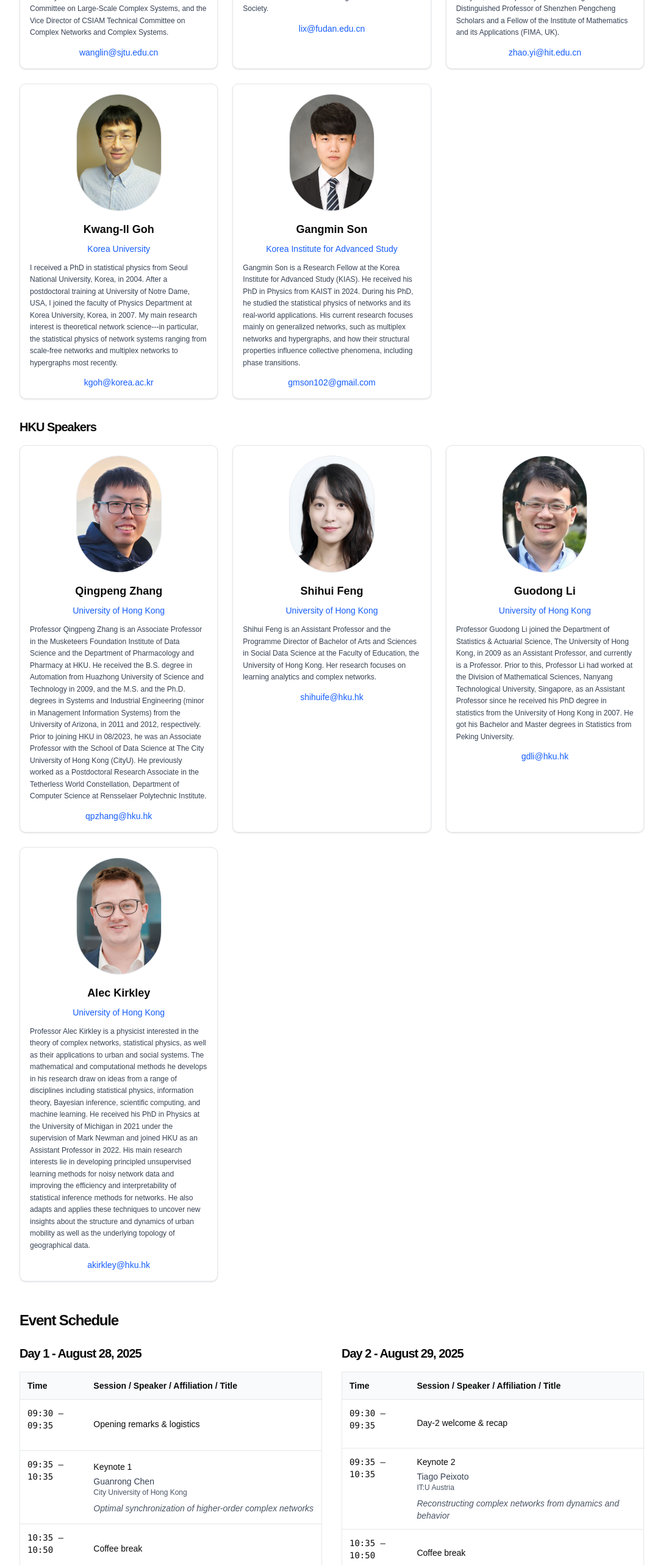
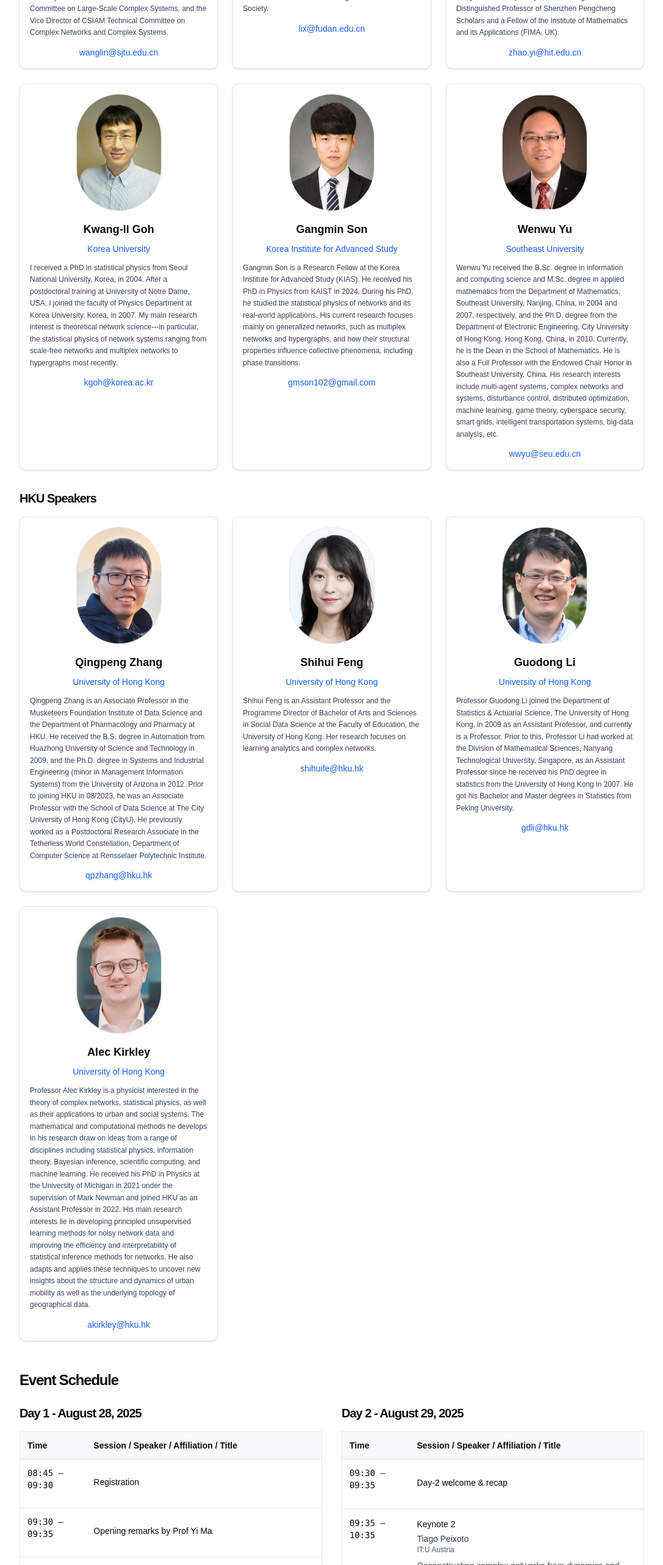
Before and after one commit to HKU-Complex-Networks-Lab/hku-complex-networks-lab-page, a Next.js app: page /news/workshop-2025 in a window 1280 px wide. Shown: the part 2840-5406 px from the top of the page at 61% size, without its empty margins (96-1183 px from the left). Built offline with nearby package versions, Linux system fonts and the light colour scheme.

Commit message:
update schedule and speaker

```diff
--- a/app/news/workshop-2025/page.tsx
+++ b/app/news/workshop-2025/page.tsx
@@ -98,6 +98,13 @@ export default function Workshop2025Page() {
             email: "gmson102@gmail.com",
             bio: "Gangmin Son is a Research Fellow at the Korea Institute for Advanced Study (KIAS). He received his PhD in Physics from KAIST in 2024. During his PhD, he studied the statistical physics of networks and its real-world applications. His current research focuses mainly on generalized networks, such as multiplex networks and hypergraphs, and how their structural properties influence collective phenomena, including phase transitions.",
             profilePic: "/images/speakers/gangmin-son.png"
+        },
+        {
+            name: "Wenwu Yu",
+            affiliation: "Southeast University",
+            email: "wwyu@seu.edu.cn",
+            bio: "Wenwu Yu received the B.Sc. degree in information and computing science and M.Sc. degree in applied mathematics from the Department of Mathematics, Southeast University, Nanjing, China, in 2004 and 2007, respectively, and the Ph.D. degree from the Department of Electronic Engineering, City University of Hong Kong, Hong Kong, China, in 2010. Currently, he is the Dean in the School of Mathematics. He is also a Full Professor with the Endowed Chair Honor in Southeast University, China. His research interests include multi-agent systems, complex networks and systems, disturbance control, distributed optimization, machine learning, game theory, cyberspace security, smart grids, intelligent transportation systems, big-data analysis, etc.",
+            profilePic: "/images/speakers/wenwu-yu.jpg"
         }
     ]
 
@@ -106,7 +113,7 @@ export default function Workshop2025Page() {
             name: "Qingpeng Zhang",
             affiliation: "University of Hong Kong",
             email: "qpzhang@hku.hk",
-            bio: "Professor Qingpeng Zhang is an Associate Professor in the Musketeers Foundation Institute of Data Science and the Department of Pharmacology and Pharmacy at HKU. He received the B.S. degree in Automation from Huazhong University of Science and Technology in 2009, and the M.S. and the Ph.D. degrees in Systems and Industrial Engineering (minor in Management Information Systems) from the University of Arizona, in 2011 and 2012, respectively. Prior to joining HKU in 08/2023, he was an Associate Professor with the School of Data Science at The City University of Hong Kong (CityU). He previously worked as a Postdoctoral Research Associate in the Tetherless World Constellation, Department of Computer Science at Rensselaer Polytechnic Institute.",
+            bio: "Qingpeng Zhang is an Associate Professor in the Musketeers Foundation Institute of Data Science and the Department of Pharmacology and Pharmacy at HKU. He received the B.S. degree in Automation from Huazhong University of Science and Technology in 2009, and the Ph.D. degree in Systems and Industrial Engineering (minor in Management Information Systems) from the University of Arizona in 2012. Prior to joining HKU in 08/2023, he was an Associate Professor with the School of Data Science at The City University of Hong Kong (CityU). He previously worked as a Postdoctoral Research Associate in the Tetherless World Constellation, Department of Computer Science at Rensselaer Polytechnic Institute.",
             profilePic: "/images/speakers/qingpeng-zhang.jpg"
         },
         {
@@ -134,8 +141,14 @@ export default function Workshop2025Page() {
 
     const day1Schedule: ScheduleItem[] = [
         {
+            time: "08:45 – 09:30",
+            session: "Registration",
+            speaker: "—",
+            affiliation: "—"
+        },
+        {
             time: "09:30 – 09:35",
-            session: "Opening remarks & logistics",
+            session: "Opening remarks by Prof Yi Ma",
             speaker: "—",
             affiliation: "—"
         },
@@ -163,7 +176,8 @@ export default function Workshop2025Page() {
             time: "11:20 – 11:50",
             session: "Invited talk 2",
             speaker: "Qingpeng Zhang",
-            affiliation: "University of Hong Kong"
+            affiliation: "University of Hong Kong",
+            title: "Data organization limits the predictability of binary classification"
         },
         {
             time: "11:50 – 13:20",
@@ -263,9 +277,9 @@ export default function Workshop2025Page() {
         {
             time: "13:50 – 14:20",
             session: "Invited talk 10",
-            speaker: "Alec Kirkley",
-            affiliation: "University of Hong Kong",
-            title: "TBA"
+            speaker: "Wenwu Yu",
+            affiliation: "Southeast University",
+            title: "Theories and Applications of Distributed Optimization in Networks"
         },
         {
             time: "14:20 – 14:35",
```
Also changed, not shown: public/images/speakers/wenwu-yu.jpg (added).
